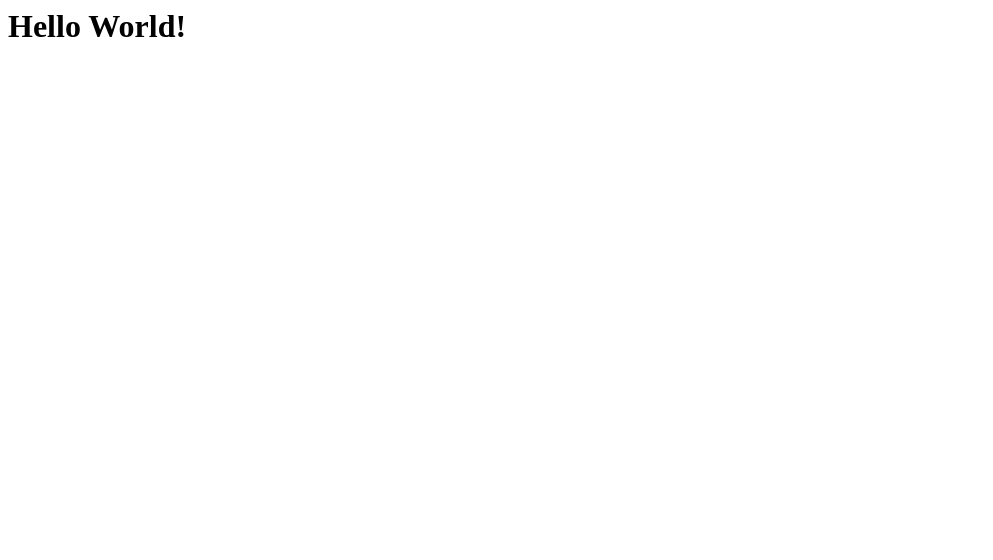
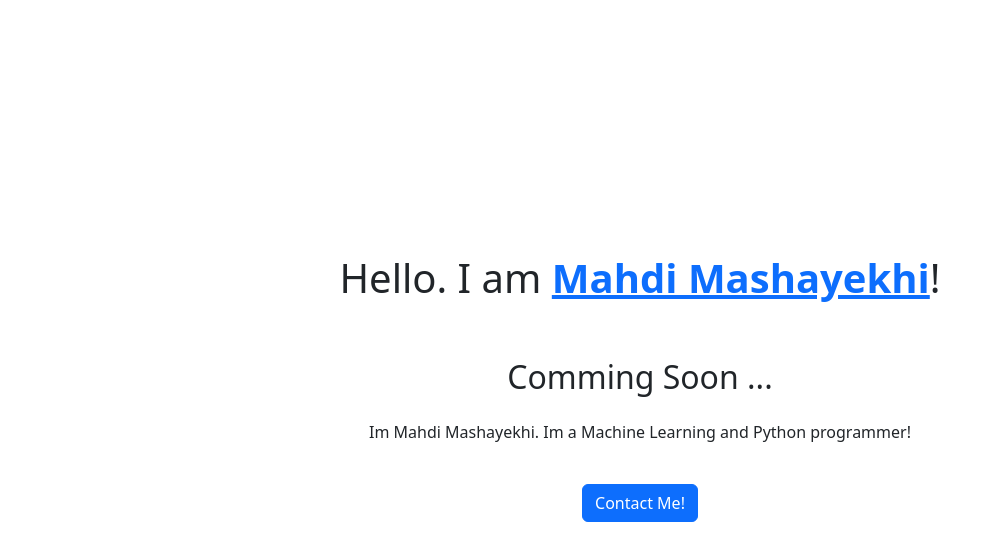
Before and after one commit to MahdiMashayekhi-AI/Mashayekhi, a plain HTML site: page index.html in a window 1280 px wide. Shown: the whole page, without its empty margins (0-993 px from the left). Drawn offline with nearby package versions, Linux system fonts and the light colour scheme.

Commit message:
Add files via upload

```diff
--- a/index.html
+++ b/index.html
@@ -1 +1,23 @@
-<h1>Hello World!</h1>
+<!DOCTYPE html>
+<html lang="en">
+    <head>
+        <meta charset="UTF-8" />
+        <meta http-equiv="X-UA-Compatible" content="IE=edge" />
+        <meta name="viewport" content="width=device-width, initial-scale=1.0" />
+        <title>Mahdi Mashayekhi | Blog</title>
+        <!-- CSS only -->
+        <link href="https://cdn.jsdelivr.net/npm/bootstrap@5.2.3/dist/css/bootstrap.min.css" rel="stylesheet" integrity="sha384-rbsA2VBKQhggwzxH7pPCaAqO46MgnOM80zW1RWuH61DGLwZJEdK2Kadq2F9CUG65" crossorigin="anonymous">
+        <link rel="stylesheet" href="style.css">
+
+    </head>
+    <body class="p-5 text-center" onload="typeWriter()">
+        <h1 id="text" class="text-center">Hello. I am <a href="https://mahdimashayekhi.ir"><strong>Mahdi Mashayekhi</strong></a>!</h1>
+        <h2 class="mt-5 mb-4">Comming Soon ...</h2>
+        <p id="demo">Im Mahdi Mashayekhi.</p>
+
+        <a href="http://mahdimashayekhi.ir" target="_blank" rel="noopener noreferrer"><button class="btn btn-primary m-4">Contact Me!</button></a>
+
+
+        <script src="script.js"></script>
+    </body>
+</html>
--- /dev/null
+++ b/script.js
@@ -0,0 +1,23 @@
+var i = 0;
+var text = ' Im a Machine Learning and Python programmer!';
+var speed = 35;
+
+function typeWriter(){
+    if(i < text.length){
+        document.getElementById("demo").innerHTML += text.charAt(i);
+        i++;
+        setTimeout(typeWriter,speed);
+    }
+}
+
+
+
+function myFunc() {
+    var text = document.getElementById("text");
+    text.innerHTML = "Whats up guys?";
+}
+
+function backGet() {
+    var text = document.getElementById("text");
+    text.innerHTML = "Hello. I am programmer!";
+}
--- /dev/null
+++ b/style.css
@@ -0,0 +1,13 @@
+*{
+    padding: 0;
+    margin: 0;
+    box-sizing: border-box;
+}
+body{
+    height: 100vh;
+    width: 100vw;
+    display: flex;
+    flex-direction: column;
+    justify-content: center;
+    align-items: center;
+}
```
